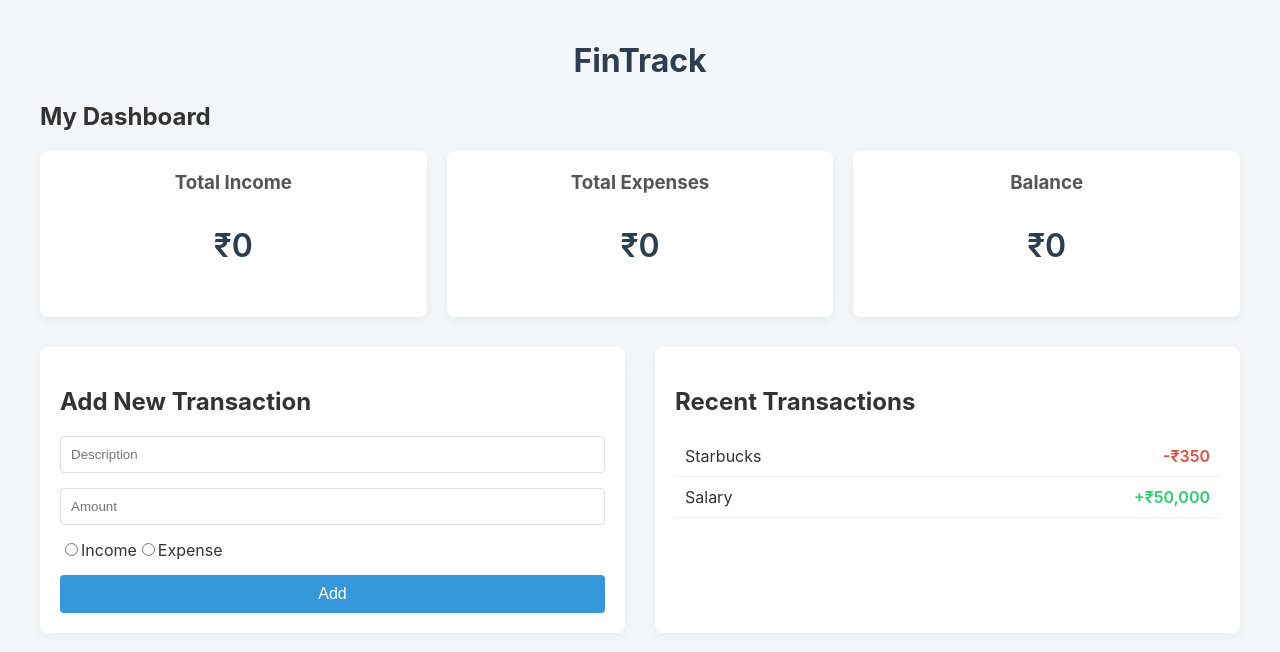
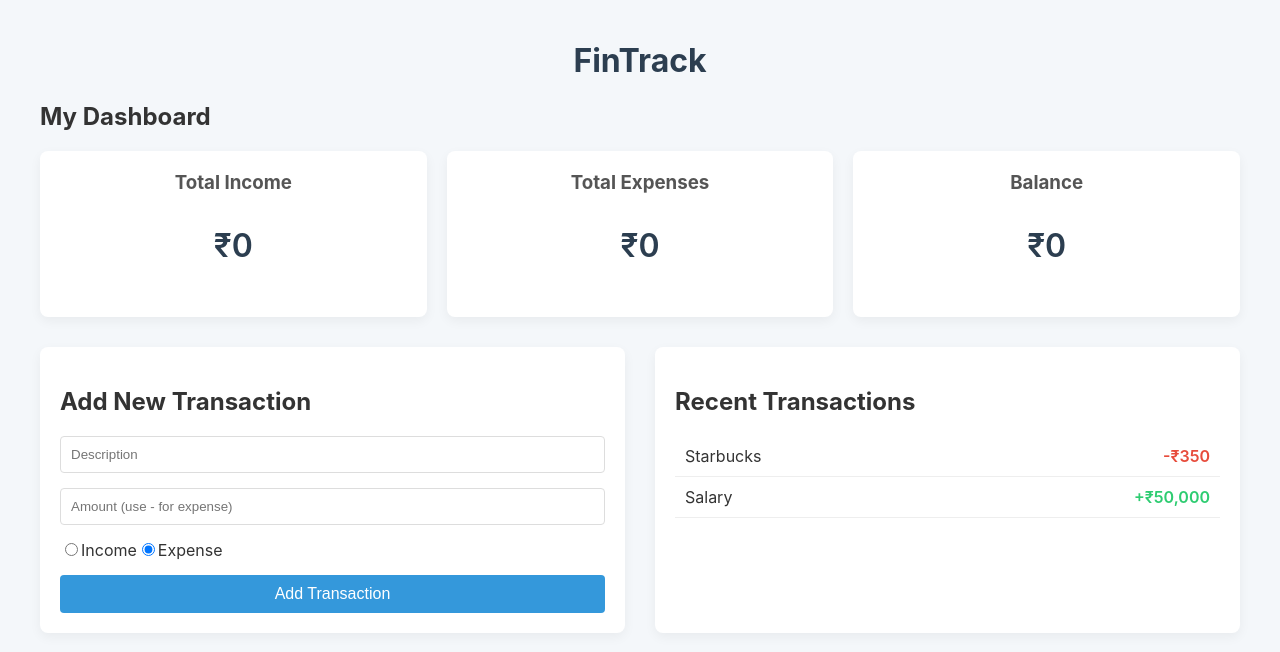
Before and after one commit to nileshgorde04/FinTrack, a React (Vite) app: page / in a window 1280 px wide. Shown: the top 652 px of the page. Built offline with nearby package versions, Linux system fonts and the light colour scheme.

Commit message:
change transaction effects

```diff
--- a/src/components/AddTransaction.jsx
+++ b/src/components/AddTransaction.jsx
@@ -1,19 +1,77 @@
-import React from 'react';
+import React, { useState } from 'react'; // Import useState
 
-function AddTransaction() {
+// Accept the onAddTransaction function as a prop
+function AddTransaction({ onAddTransaction }) {
+  // State for each form input
+  const [description, setDescription] = useState('');
+  const [amount, setAmount] = useState('');
+  const [type, setType] = useState('expense'); // Default to 'expense'
+
+  const handleSubmit = (e) => {
+    e.preventDefault(); // Stop the page from reloading
+
+    // Basic validation
+    if (!description || !amount) {
+      alert('Please fill in both description and amount.');
+      return;
+    }
+
+    // Create the new transaction object
+    const newTransaction = {
+      id: Date.now(), // Simple unique ID
+      description: description,
+      amount: parseFloat(amount), // Convert amount string to a number
+      type: type,
+    };
+
+    // Call the function passed from App.jsx
+    onAddTransaction(newTransaction);
+
+    // Clear the form fields
+    setDescription('');
+    setAmount('');
+    setType('expense');
+  };
+
   return (
     <div className="add-transaction">
       <h2>Add New Transaction</h2>
-      <form>
-        <input type="text" placeholder="Description" />
-        <input type="number" placeholder="Amount" />
+      {/* Use the handleSubmit function */}
+      <form onSubmit={handleSubmit}>
+        <input
+          type="text"
+          placeholder="Description"
+          value={description} // Bind value to state
+          onChange={(e) => setDescription(e.target.value)} // Update state on change
+        />
+        <input
+          type="number"
+          placeholder="Amount (use - for expense)"
+          value={amount} // Bind value to state
+          onChange={(e) => setAmount(e.target.value)} // Update state on change
+        />
         <div>
-          <input type="radio" id="income" name="type" value="income" />
+          <input
+            type="radio"
+            id="income"
+            name="type"
+            value="income"
+            checked={type === 'income'} // Bind checked to state
+            onChange={(e) => setType(e.target.value)} // Update state on change
+          />
           <label htmlFor="income">Income</label>
-          <input type="radio" id="expense" name="type" value="expense" />
+
+          <input
+            type="radio"
+            id="expense"
+            name="type"
+            value="expense"
+            checked={type === 'expense'} // Bind checked to state
+            onChange={(e) => setType(e.target.value)} // Update state on change
+          />
           <label htmlFor="expense">Expense</label>
         </div>
-        <button type="submit">Add</button>
+        <button type="submit">Add Transaction</button>
       </form>
     </div>
   );
```
